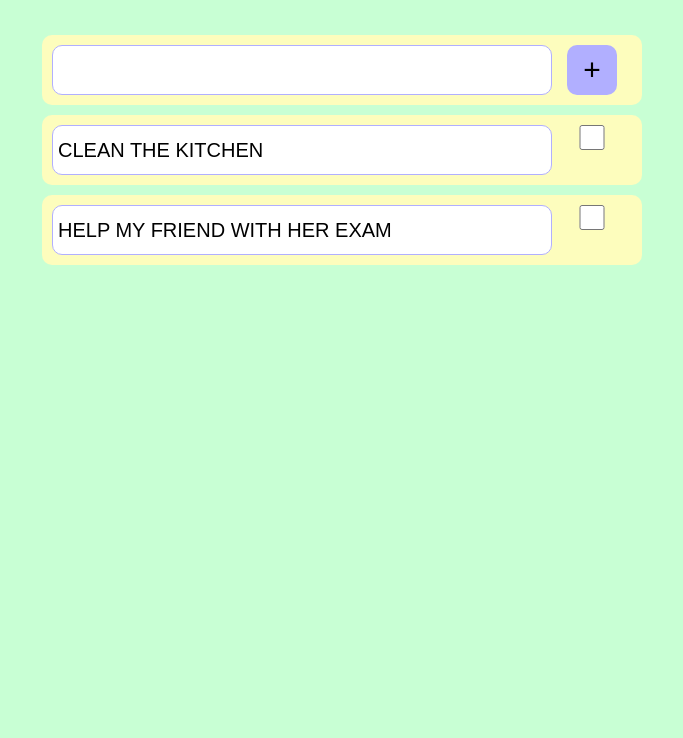
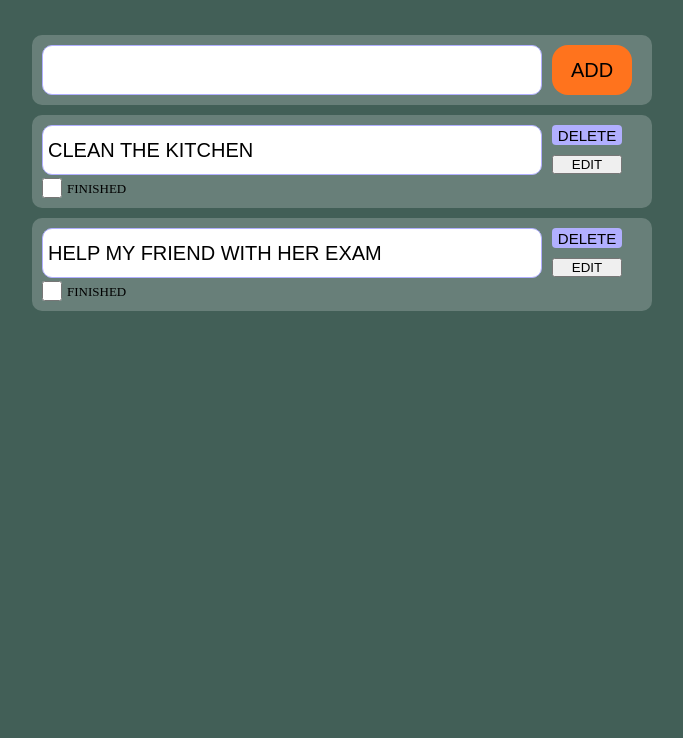
Before and after one commit to Suha995/todo-list, a plain HTML site: page index.html in a window 1280 px wide. Shown: the part 112-850 px from the top of the page, without its empty margins (298-981 px from the left). Drawn offline with Linux system fonts and the light colour scheme.

Commit message:
refactor the code and add delete and edit buttons

```diff
--- a/index.html
+++ b/index.html
@@ -10,14 +10,29 @@
   <body>
     <h1>To Do List</h1>
     <div class="todolist-items">
-      <div class="list-item">
+      <div class="create-list-item">
         <div class="left">
           <input type="text" class="list-item-content" />
         </div>
         <div class="right">
-          <button class="submit" id="submit">+</button>
+          <button class="submit" id="submit">ADD</button>
         </div>
       </div>
+      <!-- <div class="new-list-item">
+        <div class="top">
+          <div class="left">
+            <input type="text" class="list-item-content" />
+          </div>
+          <div class="right">
+            <button class="list-item-edit">EDIT</button>
+            <button class="list-item-delete">DELETE</button>
+          </div>
+        </div>
+        <div class="bottom">
+          <input type="checkbox" class="list-item-check" id="check" />
+          <label for="check">FINISHED</label>
+        </div>
+      </div> -->
     </div>
     <script src="./index.js" charset="utf-8"></script>
   </body>
--- a/index.js
+++ b/index.js
@@ -29,7 +29,16 @@ for(const task of list){
 
 function createListItem(node, text, finished){
     const item = document.createElement('div');
-    item.classList.add("list-item");
+    item.classList.add("new-list-item");
+
+    const top = document.createElement('div');
+    top.classList.add("top");
+
+    const bottom = document.createElement('div');
+    bottom.classList.add("bottom");
+
+    item.appendChild(top);
+    item.appendChild(bottom);
 
     const left = document.createElement('div');
     left.classList.add("left");
@@ -37,26 +46,53 @@ function createListItem(node, text, finished){
     const right = document.createElement('div');
     right.classList.add("right");
 
+
+    top.appendChild(left);
+    top.appendChild(right);
+
     const input = document.createElement('input');
     input.type = 'text';
     input.readOnly = true;
-
     input.classList.add('list-item-content');
     input.value = text;
 
+    left.appendChild(input);
+
+
     const checkbox = document.createElement('input');
     checkbox.type = 'checkbox';
+    checkbox.id = 'id' + new Date().getTime();;
     checkbox.checked = finished;
     checkbox.classList.add('list-item-check');
 
-    item.appendChild(left);
-    item.appendChild(right);
-    left.appendChild(input);
-    right.appendChild(checkbox);
 
+    const label = document.createElement('label');
+    label.setAttribute('for', checkbox.id);
+    const labelTextNode = document.createTextNode('FINISHED');
+    label.appendChild(labelTextNode);
+    bottom.appendChild(checkbox);
+    bottom.appendChild(label);
+
+
+
+    const deleteButton = document.createElement('button');
+    const deleteButtonTextNode = document.createTextNode('DELETE');
+    deleteButton.appendChild(deleteButtonTextNode);
+    deleteButton.classList.add('list-item-delete');
+
+
+    const editButton = document.createElement('button');
+    const editButtonTextNode = document.createTextNode('EDIT');
+    editButton.appendChild(editButtonTextNode);
+    deleteButton.classList.add('list-item-edit');
+
+
+    right.appendChild(deleteButton);
+    right.appendChild(editButton);
     node.appendChild(item);
 
-    addEventHandlersToListItems(checkbox, text);
+    addEventHandlerToCheckbox(checkbox, text);
+    addEventHandlerToDeleteButton(deleteButton, text);
 }
 
 
@@ -79,7 +115,7 @@ document.getElementById('submit').addEventListener('click', () => {
 })
 
 
-function addEventHandlersToListItems(item, checkedElementValue){
+function addEventHandlerToCheckbox(item, checkedElementValue){
     item.addEventListener('click', () => {
         //const checkedElementValue = item.parentNode.previousElementSibling.firstElementChild.value;
         console.log(checkedElementValue);
@@ -89,3 +125,12 @@ function addEventHandlersToListItems(item, checkedElementValue){
         console.log(found);
     })
 }
+
+
+function addEventHandlerToDeleteButton(item, deletedElementValue){
+    item.addEventListener('click', () => {
+        console.log(deletedElementValue);
+        confirm('Are you sure you want to delete this item');
+
+    })
+}
--- a/stylesheet.css
+++ b/stylesheet.css
@@ -14,7 +14,7 @@ body {
 }
 
 body {
-  background-color: #c8ffd4;
+  background-color: #425f57;
   font-size: 2rem;
   /* display: flex;
   flex-direction: column;
@@ -31,20 +31,31 @@ h1 {
   margin: auto;
   display: flex;
   flex-direction: column;
-  width: 60rem;
+  width: 62rem;
 }
 
-.list-item {
-  background-color: #fdfdbd;
+.create-list-item,
+.new-list-item {
+  background-color: rgba(255, 255, 255, 0.2);
   border-radius: 1rem;
   padding: 1rem;
-  display: flex;
   margin-bottom: 1rem;
 }
-.list-item .left {
-  margin-right: 1.5rem;
+.create-list-item {
+  display: flex;
 }
-.list-item .left .list-item-content {
+
+/* .new-list-item:hover {
+  width: 65rem;
+  height: max-content;
+} */
+.left {
+  margin-right: 1rem;
+}
+.top {
+  display: flex;
+}
+.list-item-content {
   width: 50rem;
   height: 5rem;
   padding: 0.2rem 0.5rem;
@@ -53,32 +64,61 @@ h1 {
   border-radius: 1rem;
   text-transform: uppercase;
 }
-.list-item .left .list-item-content:focus {
+.list-item-content:focus {
   cursor: pointer;
 }
-.list-item .right .submit {
-  width: 5rem;
+.right {
+  display: flex;
+  flex-flow: column nowrap;
+}
+
+.submit {
+  width: 8rem;
   height: 5rem;
   padding: 0.2rem 0.2rem;
-  font-size: 3rem;
-  background-color: #b1afff;
+  font-size: 2rem;
+  background-color: #ff731d;
   border: none;
-  border-radius: 1rem;
+  border-radius: 16px;
+  box-shadow: inset 1rem lightgray;
 }
 
-.list-item .right .list-item-check {
-  width: 5rem;
-  height: 2.5rem;
-  padding: 0.2rem 0.2rem;
-  font-size: 1.5rem;
+.list-item-check {
+  width: 2rem;
+  height: 2rem;
+  font-size: 0.3rem;
   cursor: pointer;
   outline: none;
-  /* background-color: #b1afff;
+  display: inline-block;
+  margin-right: 0.5rem;
+  vertical-align: bottom;
+}
+label {
+  /* vertical-align: baseline; */
+  /* line-height: 1rem; */
+  font-size: 1.3rem;
+  text-align: right;
+  display: inline-block;
+}
+.list-item-delete,
+.list-item-edit {
+  width: 7rem;
+  height: 2rem;
   border: none;
-  border-radius: 1rem; */
+  display: inline-block;
+  font-size: 1.5rem;
+  margin-bottom: 1rem;
+  border-radius: 4px;
+}
+.list-item-delete {
+  background-color: #ff5858;
+}
+.list-item-edit {
+  background-color: #b1afff;
 }
 
-.list-item .right .submit:hover {
+.list-item .right .submit:hover,
+.list-item-delete:hover {
   opacity: 0.7;
   cursor: pointer;
 }
```
